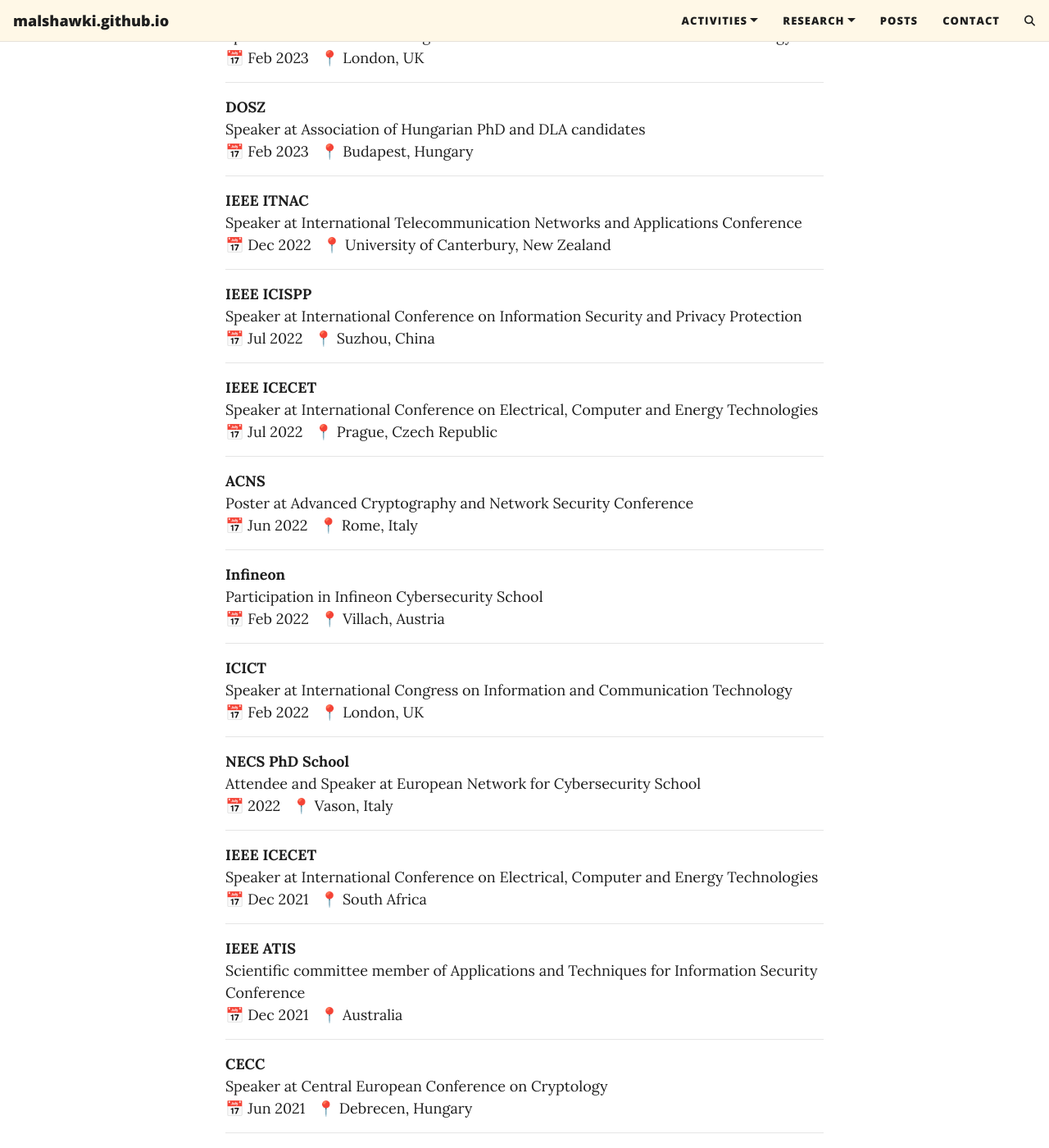
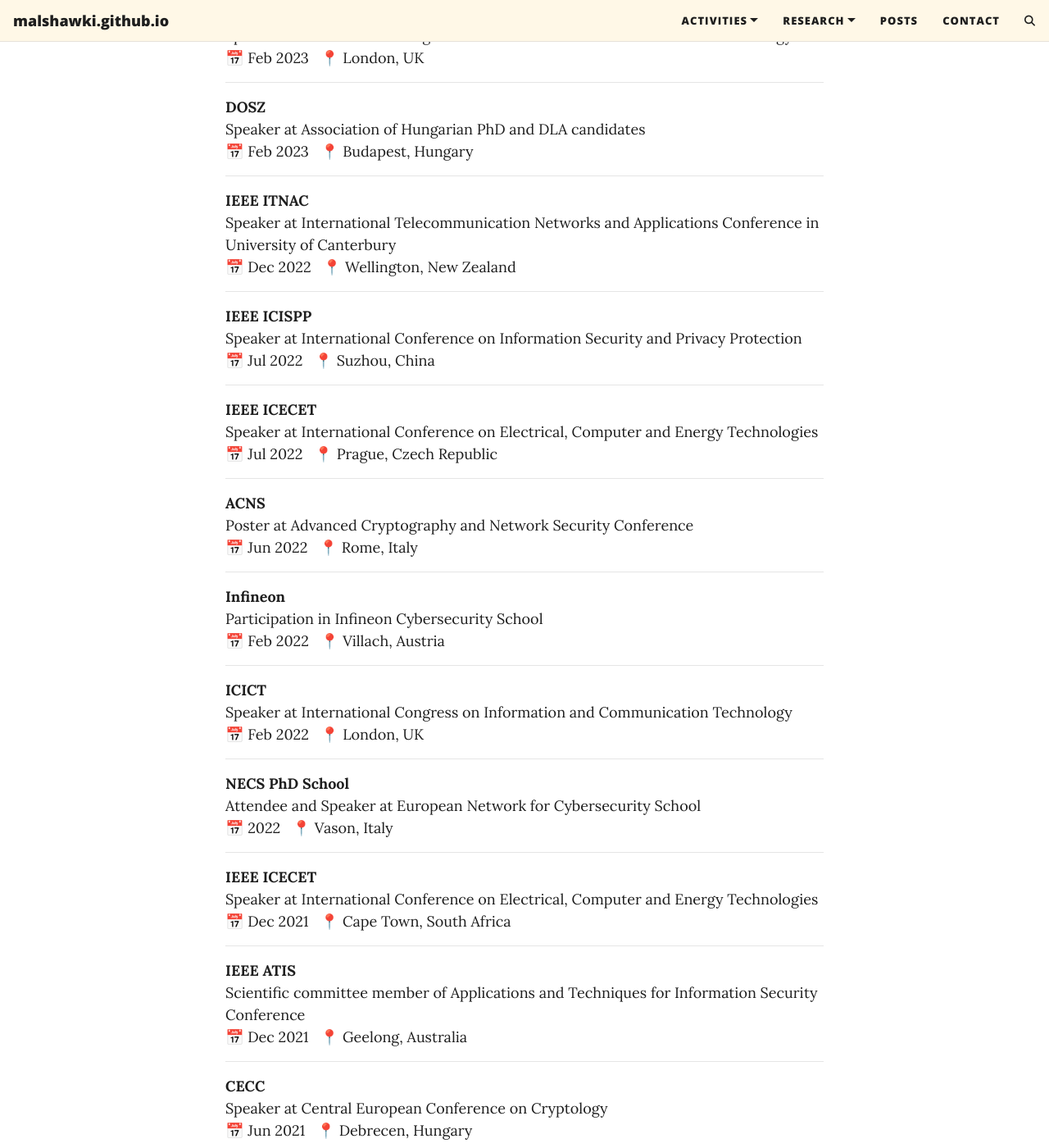
Before and after one commit to malshawki/malshawki.github.io, a Jekyll site: the page built from activities.md, in a window 1280 px wide and 1400 px high, scrolled down 1779 px. Shown: the whole window at 82% size. Built offline with Jekyll 4.4.1, drawn with Linux system fonts in a browser that asks for light colours; comment, search, counter and statistics services are not loaded; some of the changed text lies outside the part shown.

Commit message:
Update activities.md

```diff
--- a/activities.md
+++ b/activities.md
@@ -91,8 +91,8 @@
 ---
 <div>
   <div><strong>IEEE ITNAC</strong></div>
-  <div>Speaker at International Telecommunication Networks and Applications Conference</div>
-  <div>📅 Dec 2022 &nbsp;&nbsp;📍 University of Canterbury, New Zealand</div>
+  <div>Speaker at International Telecommunication Networks and Applications Conference in University of Canterbury</div>
+  <div>📅 Dec 2022 &nbsp;&nbsp;📍 Wellington, New Zealand</div>
 </div>
 ---
 <div>
@@ -134,13 +134,13 @@
 <div>
   <div><strong>IEEE ICECET</strong></div>
   <div>Speaker at International Conference on Electrical, Computer and Energy Technologies</div>
-  <div>📅 Dec 2021 &nbsp;&nbsp;📍 South Africa</div>
+  <div>📅 Dec 2021 &nbsp;&nbsp;📍 Cape Town, South Africa</div>
 </div>
 ---
 <div>
   <div><strong>IEEE ATIS</strong></div>
   <div>Scientific committee member of Applications and Techniques for Information Security Conference</div>
-  <div>📅 Dec 2021 &nbsp;&nbsp;📍 Australia</div>
+  <div>📅 Dec 2021 &nbsp;&nbsp;📍 Geelong, Australia</div>
 </div>
 ---
 <div>
```
Also changed, not shown: other parts of activities.md (+10 -10 lines).
